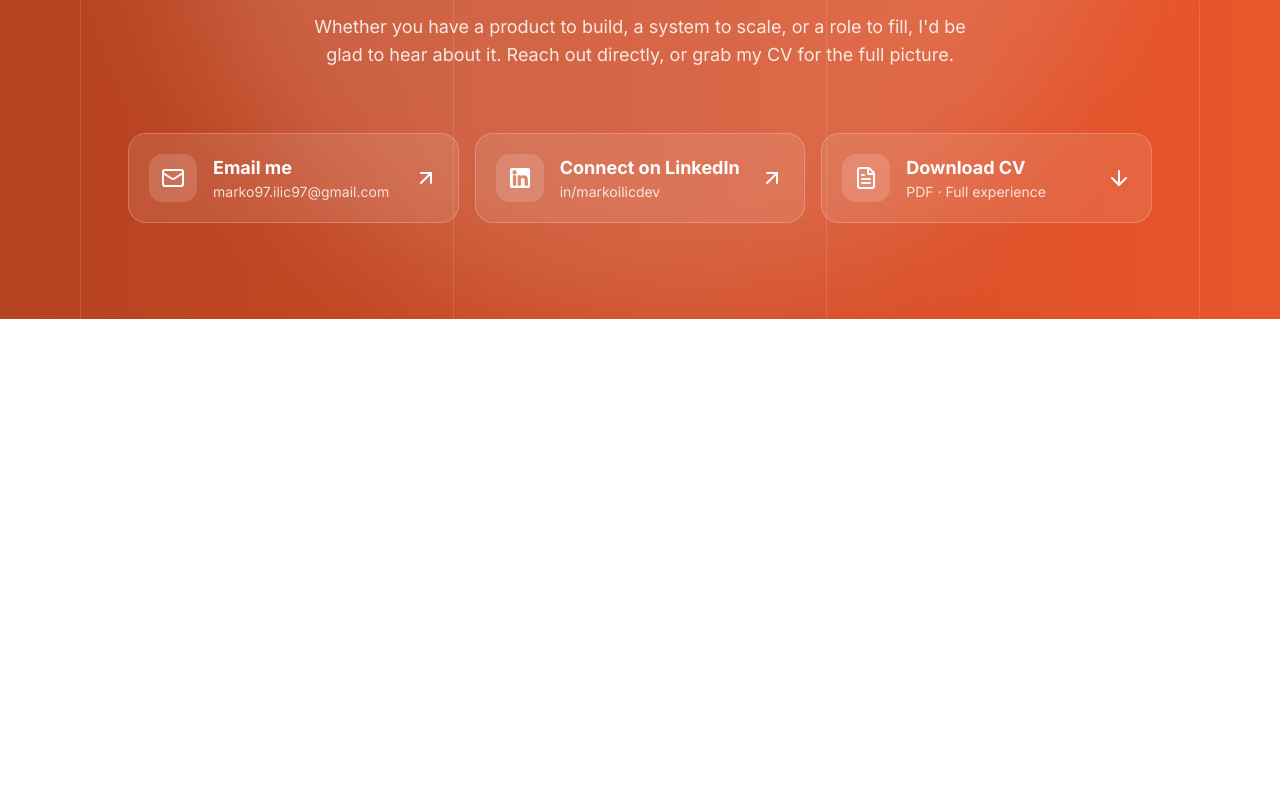
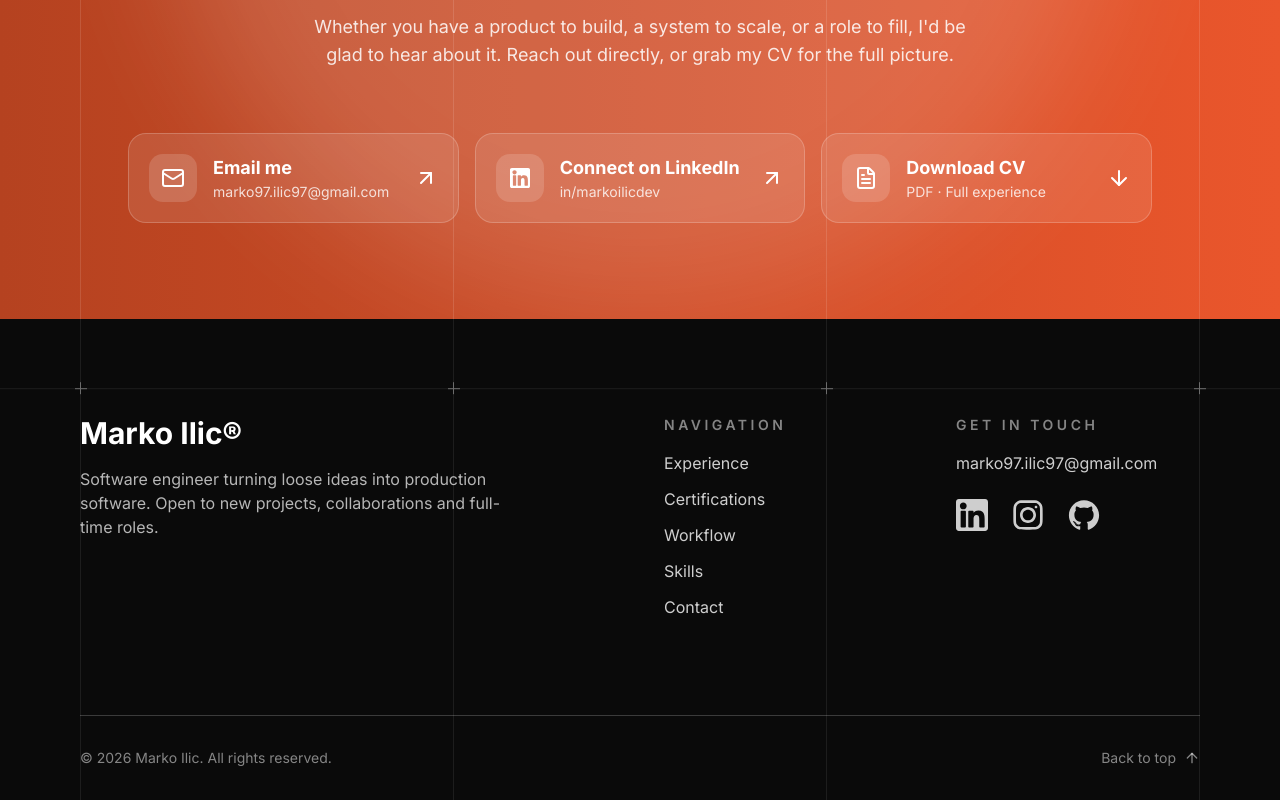
Before and after one commit to DleiaDev/website, a Next.js app: page / in a window 1280 px wide. Shown: the part 6040-6840 px from the top of the page. Before the commit the page ends 6759 px from the top, so only its background shows below. Built offline with nearby package versions, Linux system fonts and the light colour scheme.

Commit message:
add: footer

```diff
--- a/app/page.tsx
+++ b/app/page.tsx
@@ -1,3 +1,4 @@
+import Footer from "@/components/Footer";
 import AgenticWorkflow from "@/components/pages/Home/AgenticWorkflow/AgenticWorkflow";
 import Certifications from "@/components/pages/Home/Certifications/Certifications";
 import ExperienceTimeline from "@/components/pages/Home/ExperienceTimeline/ExperienceTimeline";
@@ -14,7 +15,7 @@ export default function Home() {
       <AgenticWorkflow />
       <Skills />
       <WorkTogether />
-      <div className="w-full h-[50svh]"></div>
+      <Footer />
     </div>
   );
 }
--- /dev/null
+++ b/components/Footer.tsx
@@ -0,0 +1,99 @@
+import BackgroundGrid from "@/components/BackgroundGrid";
+import { NAV_LINKS, PAGE_GUTTER } from "@/components/constants";
+import GithubIcon from "@/components/GithubIcon";
+import InstagramIcon from "@/components/InstagramIcon";
+import Link from "@/components/Link";
+import LinkedinIcon from "@/components/LinkedinIcon";
+import { cn } from "cn";
+import { ArrowUp } from "lucide-react";
+
+const EMAIL = "marko97.ilic97@gmail.com";
+
+const SOCIALS = [
+  {
+    label: "LinkedIn",
+    href: "https://www.linkedin.com/in/markoilicdev",
+    Icon: LinkedinIcon,
+  },
+  {
+    label: "Instagram",
+    href: "https://www.instagram.com/__markoilic___/",
+    Icon: InstagramIcon,
+  },
+  { label: "GitHub", href: "https://github.com/DleiaDev", Icon: GithubIcon },
+];
+
+const HEADING = "text-sm font-semibold uppercase tracking-[0.25em] text-white/50";
+
+const FOOTER_LINK =
+  "text-white/80 underline-offset-5 hover:text-white hover:underline";
+
+export default function Footer() {
+  const currentYear = new Date().getFullYear();
+
+  return (
+    <footer className="relative isolate overflow-hidden bg-neutral-950 text-white">
+      <BackgroundGrid className="-z-10 opacity-40" />
+      <div className={cn("pt-16 pb-8 md:pt-24", PAGE_GUTTER)}>
+        <div className="grid gap-12 md:grid-cols-2 lg:grid-cols-4">
+          <div className="lg:col-span-2">
+            <Link
+              href="/"
+              text="Marko Ilic®"
+              className="font-bold text-2xl lg:text-3xl hover:text-white"
+            />
+            <p className="mt-4 max-w-md text-white/70">
+              Software engineer turning loose ideas into production software.
+              Open to new projects, collaborations and full-time roles.
+            </p>
+          </div>
+
+          <nav aria-label="Footer">
+            <h2 className={HEADING}>Navigation</h2>
+            <ul className="mt-4 flex flex-col gap-3">
+              {NAV_LINKS.map(({ text, path }) => (
+                <li key={path}>
+                  <Link href={path} text={text} className={FOOTER_LINK} />
+                </li>
+              ))}
+            </ul>
+          </nav>
+
+          <div>
+            <h2 className={HEADING}>Get in touch</h2>
+            <Link
+              href={`mailto:${EMAIL}`}
+              text={EMAIL}
+              className={cn("mt-4 block break-all", FOOTER_LINK)}
+            />
+            <ul className="mt-6 flex gap-6">
+              {SOCIALS.map(({ label, href, Icon }) => (
+                <li key={label}>
+                  <Link
+                    href={href}
+                    aria-label={label}
+                    className="text-white/80 hover:text-white"
+                  >
+                    <Icon className="size-8" />
+                  </Link>
+                </li>
+              ))}
+            </ul>
+          </div>
+        </div>
+
+        <div className="mt-16 md:mt-24 flex flex-col-reverse gap-4 border-t border-white/20 pt-8 text-sm text-white/50 sm:flex-row sm:items-center sm:justify-between">
+          <p>&copy; {currentYear} Marko Ilic. All rights reserved.</p>
+          {/* Plain anchor: browsers scroll an empty fragment to the top natively */}
+          <a
+            href="#"
+            className="inline-flex items-center gap-2 transition-colors hover:text-white"
+          >
+            Back to top
+            <ArrowUp className="size-4" aria-hidden />
+          </a>
+        </div>
+      </div>
+    </footer>
+  );
+}
--- a/components/Navbar.tsx
+++ b/components/Navbar.tsx
@@ -2,7 +2,7 @@
 
 import Link from "./Link";
 import { useEffect, useState } from "react";
-import { NAV_HEIGHT, PAGE_GUTTER } from "@/components/constants";
+import { NAV_HEIGHT, NAV_LINKS, PAGE_GUTTER } from "@/components/constants";
 import GithubIcon from "./GithubIcon";
 import Cross from "./Cross";
 import { cn } from "cn";
@@ -11,16 +11,6 @@ import { ENTRANCE_TRANSITION } from "@/components/animations";
 import NavbarInfoField from "./NavbarInfoField";
 import LinkedinIcon from "./LinkedinIcon";
 import InstagramIcon from "./InstagramIcon";
-
-// Anchors to the home page sections. The leading slash keeps them working
-// from any other route.
-const links = [
-  { text: "Experience", path: "/#experience" },
-  { text: "Certifications", path: "/#certifications" },
-  { text: "Workflow", path: "/#workflow" },
-  { text: "Skills", path: "/#skills" },
-  { text: "Contact", path: "/#contact" },
-];
 
 export default function Navbar() {
   const [isMenuOpen, setIsMenuOpen] = useState(false);
@@ -72,7 +62,7 @@ export default function Navbar() {
         >
           <div className="pt-4 pb-8 xs:border-r xs:border-white/20 xs:flex-1 xs:pb-0 md:pt-8">
             <ul className="flex flex-col gap-6 items-center xs:items-center xs:items-stretch lg:pr-16">
-              {links.map(({ text, path }) => (
+              {NAV_LINKS.map(({ text, path }) => (
                 <li key={path} className="flex justify-between items-center">
                   <Link
                     href={path}
@@ -135,7 +125,7 @@ export default function Navbar() {
           "xl:flex xl:gap-[4vw] 2xl:gap-[6vw]",
         )}
       >
-        {links.map(({ text, path }) => (
+        {NAV_LINKS.map(({ text, path }) => (
           <li key={path}>
             <Link
               href={path}
--- a/components/constants.ts
+++ b/components/constants.ts
@@ -14,3 +14,13 @@ export const NAV_HEIGHT =
 // behind the content and eases back in around it.
 export const GRID_BACKDROP =
   "bg-white/80 shadow-[0_0_80px_48px_rgb(255_255_255/0.7)]";
+
+// Anchors to the home page sections, shared by the navbar and footer. The
+// leading slash keeps them working from any other route.
+export const NAV_LINKS = [
+  { text: "Experience", path: "/#experience" },
+  { text: "Certifications", path: "/#certifications" },
+  { text: "Workflow", path: "/#workflow" },
+  { text: "Skills", path: "/#skills" },
+  { text: "Contact", path: "/#contact" },
+];
```
